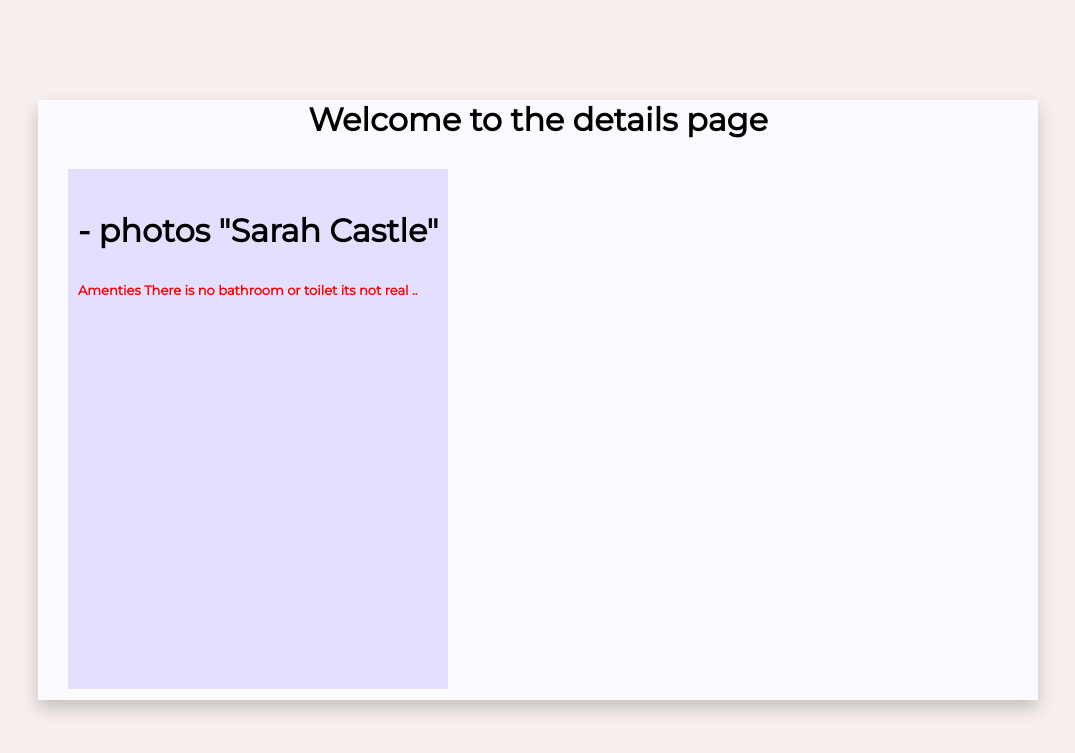
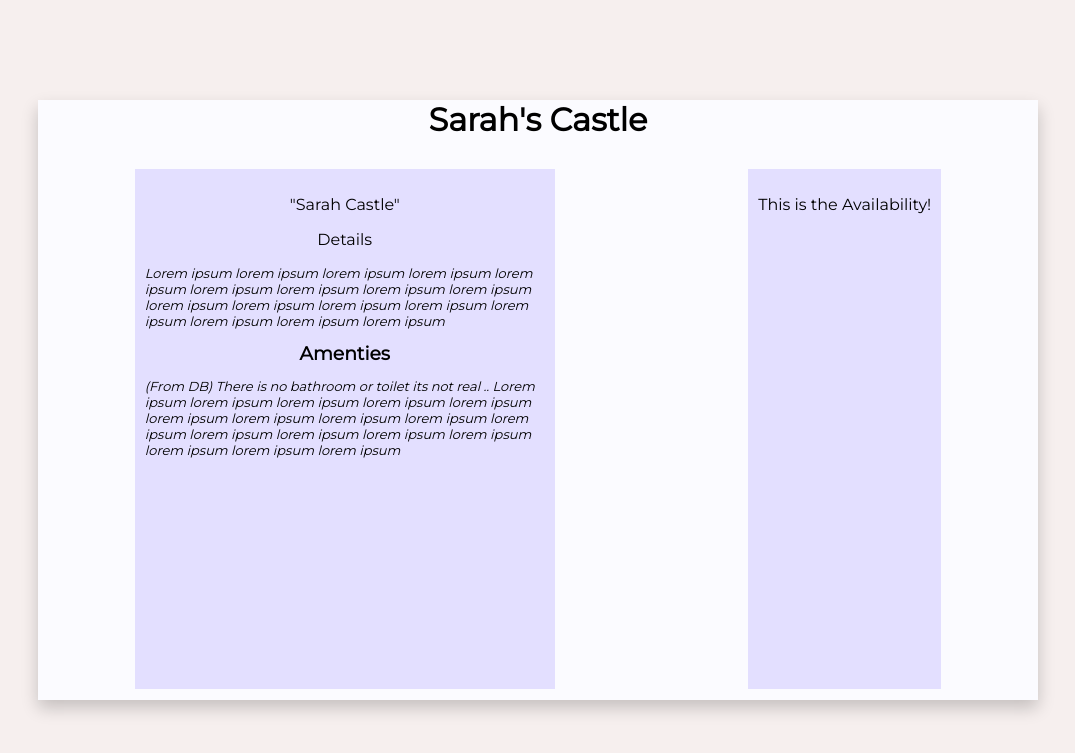
Before and after one commit to robbaile/makersairbnb, a Node server app: page /details in a window 1280 px wide. Shown: the top 753 px of the page, without its empty margins (102-1177 px from the left). Run offline with Node 20, Linux system fonts and the light colour scheme; some libraries are stand-ins or nearby versions.

Commit message:
two info boxes

```diff
--- a/public/style.css
+++ b/public/style.css
@@ -87,7 +87,6 @@ box-shadow: 0 8px 16px 0 rgba(0,0,0,0.2);
 .contain-all-details {
     margin: 30px;
     background-color: #E3DFFF;
-    position: absolute;
     padding: 10px;
     border: 30px C;
     height: 500px;
@@ -98,5 +97,26 @@ box-shadow: 0 8px 16px 0 rgba(0,0,0,0.2);
 .amenities {
     text-align: left;
     font-size: small;
-    color: red;
+    font-style: oblique
 }
+.details-text {
+    text-align: left;
+    font-size: small;
+    font-style: oblique;
+}
+
+.avalibility-container {
+    margin: 30px;
+    background-color: #E3DFFF;
+    padding: 10px;
+    border: 30px C;
+    height: 500px;
+    max-width: 400px;
+    max-height: 500px
+
+}
+
+.details-flex-container {
+    display: flex;
+    justify-content: space-around;
+}
--- a/views/details.hbs
+++ b/views/details.hbs
@@ -1,19 +1,56 @@
-<h1 class = "detailscontainer">Welcome to the details page
+<div class = "detailscontainer">
+    <h1>Sarah's Castle</h1>
+
+    <div class="details-flex-container">
+        <div class = "contain-all-details">
+            <p>"Sarah Castle"</p>
+            <p>Details </p>
+            <p class = "details-text">
+            Lorem ipsum lorem ipsum lorem ipsum lorem
+            ipsum lorem ipsum lorem ipsum lorem ipsum lorem ipsum
+            lorem ipsum lorem ipsum lorem ipsum lorem ipsum lorem
+            ipsum lorem ipsum lorem ipsum lorem ipsum lorem ipsum
+            </p>
+            <h3>Amenties</h3>
+            <p class="amenities">
+                (From DB)
+            There is no bathroom
+            or toilet
+            its not real ..
+            Lorem ipsum lorem ipsum lorem ipsum lorem
+            ipsum lorem ipsum lorem ipsum lorem ipsum lorem ipsum
+            lorem ipsum lorem ipsum lorem ipsum lorem ipsum lorem
+            ipsum lorem ipsum lorem ipsum lorem ipsum lorem ipsum
+            </p>
+        </div>
+
+            <div class="avalibility-container" >
+                <p> This is the Availability!</p>
+            </div>
+    </div>
 
 
-<div class = "contain-all-details">
-    <p> - photos
-    "Sarah Castle"
-    </p>
-    <p class="amenities">Amenties
-    There is no bathroom
-    or toilet
-    its not real ..
-    </p>
+<meta name="viewport" content="width=device-width, initial-scale=1">
+<style>
+/* width */
+::-webkit-scrollbar {
+  width: 10px;
+}
+
+/* Track */
+::-webkit-scrollbar-track {
+  background: #f1f1f1;
+}
+
+/* Handle */
+::-webkit-scrollbar-thumb {
+  background: #888;
+}
+
+/* Handle on hover */
+::-webkit-scrollbar-thumb:hover {
+  background: #555;
+}
+</style>
 
 </div>
-
-</h1>
-
-
-</h1>
```
